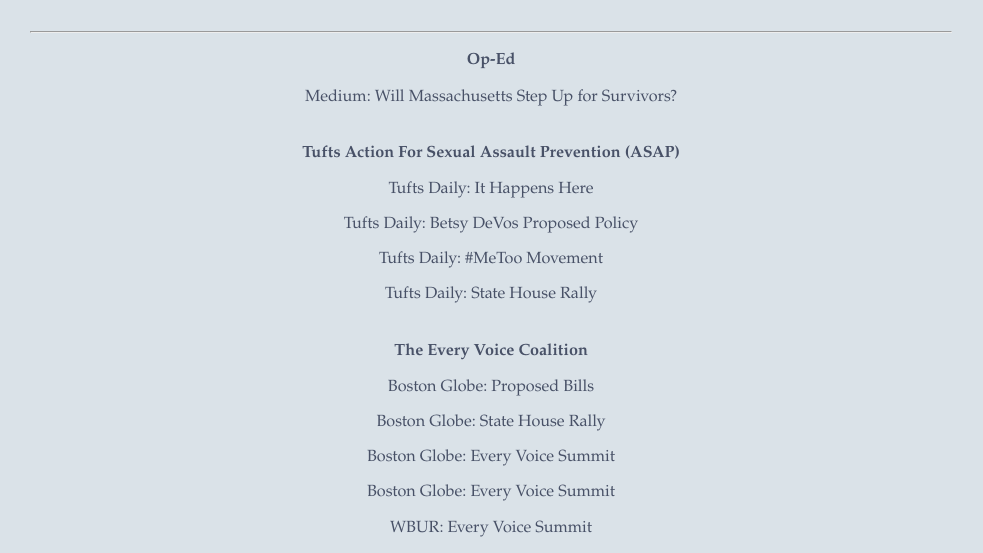
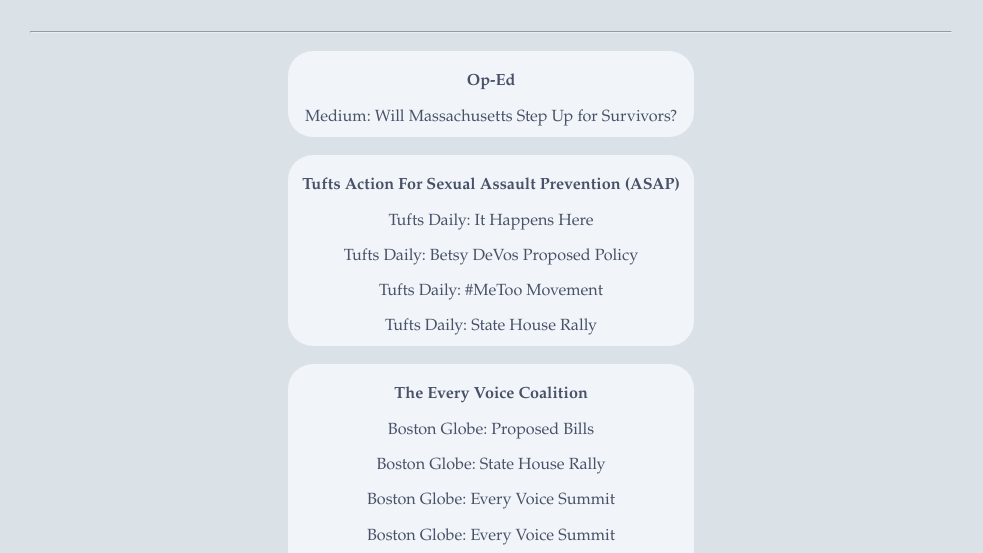
Before and after one commit to BaileySiber/Site, a React app: page / in a window 1280 px wide. Both pictures are taken after a click on the element "Media". Shown: the part 219-772 px from the top of the page, without its empty margins (149-1132 px from the left). Built offline with nearby package versions, Linux system fonts and the light colour scheme.

Commit message:
adding background to media page

```diff
--- a/src/css/Media.css
+++ b/src/css/Media.css
@@ -31,3 +31,14 @@
 .Line {
   color: #485167;
 }
+
+.mediaBox {
+  background-color: #f1f5f9;
+  flex: 2;
+  margin-left: 28%;
+  margin-right: 28%;
+  padding: 1%;
+  padding-top: .5%;
+  margin-bottom: 2%;
+  border-radius: 25px;
+}
--- a/src/pages/Media.js
+++ b/src/pages/Media.js
@@ -12,24 +12,27 @@
           <p></p>
           <p></p>
 
+          <div className="mediaBox">
             <p className="item"><strong>Op-Ed</strong></p>
             <p className="item"> Medium: <a className="link" href="https://medium.com/@baileysiber37/will-massachusetts-step-up-for-survivors-681c116ae591">Will Massachusetts Step Up for Survivors? </a></p>
+          </div>
 
-              <br></br>
-
+          <div className="mediaBox">
             <p className="item"><strong>Tufts Action For Sexual Assault Prevention (ASAP)</strong></p>
             <p className="item"> Tufts Daily: <a className="link" href="https://tuftsdaily.com/news/2018/04/11/happens-projects-voices-of-sexual-assault-survivors/">It Happens Here</a></p>
             <p className="item"> Tufts Daily: <a className="link" href="https://tuftsdaily.com/news/2017/09/21/oeo-monitor-devos-public-notice-process-sexual-misconduct-policy/">Betsy DeVos Proposed Policy</a></p>
             <p className="item"> Tufts Daily: <a className="link" href="https://tuftsdaily.com/features/2017/11/17/sexual-assault-resources-campus/">#MeToo Movement</a></p>
             <p className="item"> Tufts Daily: <a className="link" href="https://tuftsdaily.com/news/2018/04/11/students-gather-support-of-two-sexual-assault-prevention-bills/">State House Rally</a></p>
-            <br></br>
+          </div>
 
+          <div className="mediaBox">
             <p className="item"><strong>The Every Voice Coalition</strong></p>
             <p className="item"> Boston Globe: <a className="link" href="https://www.bostonglobe.com/metro/2018/08/09/prospects-murky-for-bill-address-campus-sexual-assault/H0JNakgfOioQceBuegBnOO/story.html">Proposed Bills</a></p>
             <p className="item"> Boston Globe: <a className="link" href="https://www.bostonglobe.com/metro/2018/04/10/college-students-rally-for-tougher-policies-prevent-campus-sexual-assaults/Cy70GFzss6QgYQ5RxtmnTM/story.html">State House Rally</a></p>
             <p className="item"> Boston Globe: <a className="link" href="https://www.bostonglobe.com/ideas/2019/03/01/colleges-won-protect-women-need-laws-that-will/nWP2a2a4ohCLTAspRWsvAO/story.html?fbclid=IwAR3ohQVsY_laa9JCEzKs2e5rnrUrE7U74C8aCkTHg_iE6sc7MlNVk8hw0WI">Every Voice Summit</a></p>
             <p className="item"> Boston Globe: <a className="link" href="https://www.bostonglobe.com/metro/2019/02/22/college-students-gather-saturday-cambridge-for-summit-sexual-violence/YPK10MvgAPqv2cFdS1cyNP/story.html?s_campaign=bostonglobe%3Asocialflow%3Afacebook&fbclid=IwAR1p3jqLr1eE0gtKamzVgjvz7vwgHEoeddedN0H_4fs03UJf-fuVEJyXjXM">Every Voice Summit</a></p>
             <p className="item"> WBUR: <a className="link" href="https://www.wbur.org/edify/2019/02/23/harvard-university-sexual-violence-summit?fbclid=IwAR2NNWvX18AokuXKq5f7L-9iNjx9HqU6DXVCMUPdWFUBUjEJ9BhC2RaxacE">Every Voice Summit</a></p>
+          </div>
 
           <p></p>
           <hr className="Line"/>
```
Lines whose indentation alone changed are shown as unchanged.
